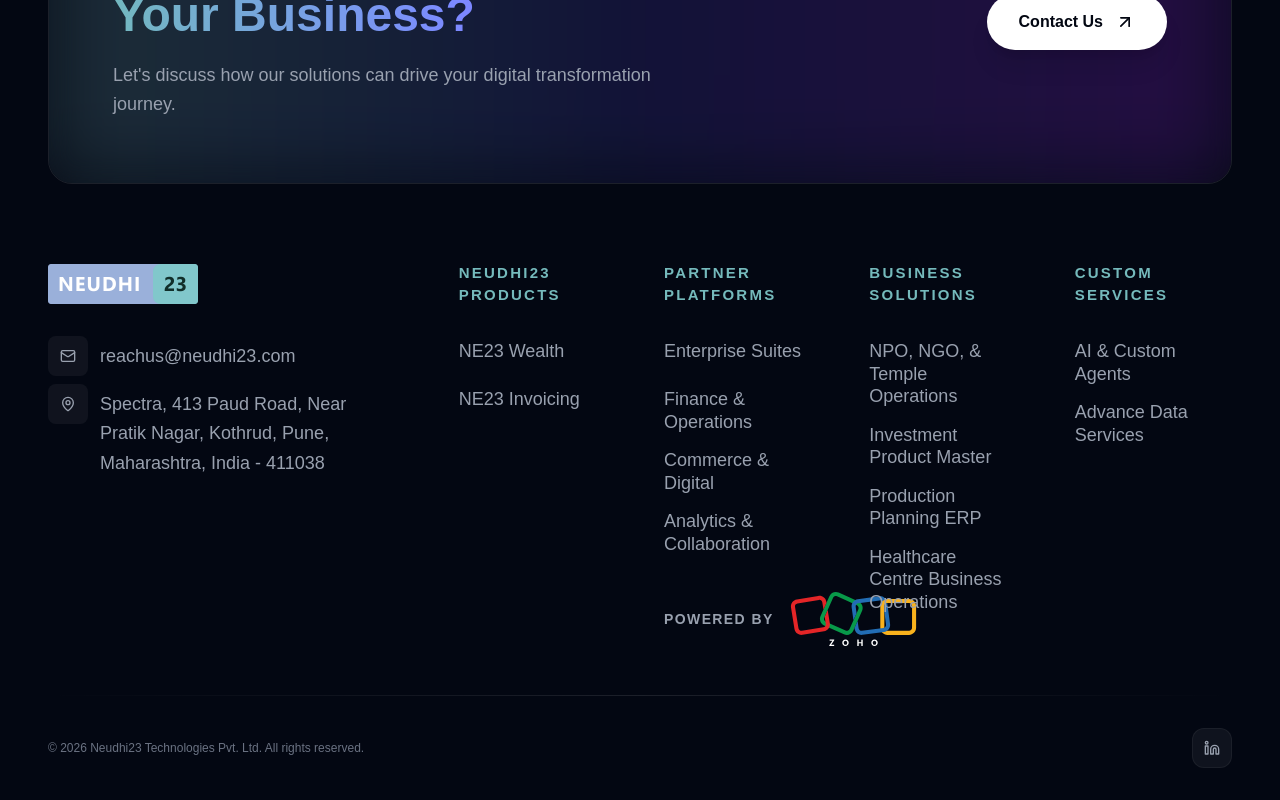
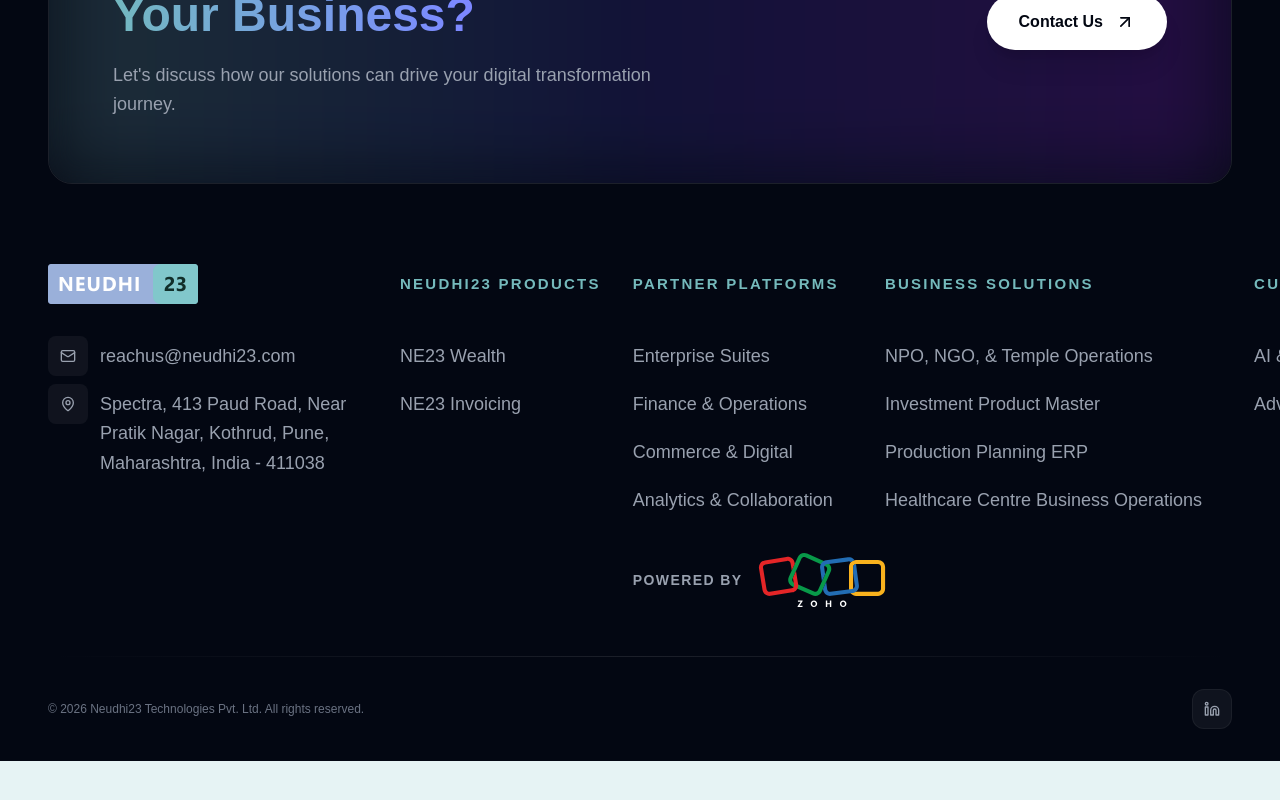
Before and after one commit to adrianclaybourne9-commits/Testing, a Next.js app: page /service in a window 1280 px wide. Shown: the part 2482-3282 px from the top of the page. After the commit the page ends 3243 px from the top, so only its background shows below. Built offline with nearby package versions, Linux system fonts and the light colour scheme; a web font is replaced by a local one.

Commit message:
response

```diff
--- a/src/components/ui/Footer.tsx
+++ b/src/components/ui/Footer.tsx
@@ -144,9 +144,9 @@
       </div>
 
       <div className="relative z-10 max-w-7xl mx-auto px-6 md:px-12 pt-20 pb-12">
-        <div className="grid grid-cols-1 md:grid-cols-2 lg:grid-cols-6 gap-12 lg:gap-8 xl:gap-12">
+        <div className="flex flex-col lg:flex-row justify-between gap-12 lg:gap-8">
 
-          <div className="footer-col md:col-span-2 lg:col-span-2 lg:pr-8">
+          <div className="footer-col lg:max-w-xs shrink-0">
             <div className="flex items-center gap-4 mb-8 h-10">
               <img
                 src={data.brand.logo}
@@ -172,8 +172,8 @@
           </div>
 
           {data.columns.map((col, idx) => (
-            <div key={idx} className="footer-col lg:col-span-1">
-              <h4 className="h-10 flex items-center text-[15px] font-bold text-[#75BABC] uppercase tracking-[0.15em] mb-8">
+            <div key={idx} className="footer-col">
+              <h4 className="h-10 flex items-center text-[15px] font-bold text-[#75BABC] uppercase tracking-[0.15em] mb-8 whitespace-nowrap">
                 {col.title}
               </h4>
               <ul className="space-y-2">
@@ -181,10 +181,10 @@
                   <li key={lIdx}>
                     <Link
                       href={link.href}
-                      className="text-[16px] md:text-[18px] text-gray-400 hover:text-white transition-colors duration-300 relative group flex items-start min-h-[40px]"
+                      className="text-[16px] md:text-[18px] text-gray-400 hover:text-white transition-colors duration-300 relative group flex items-center min-h-[40px]"
                     >
-                      <span className="leading-tight py-1">{link.label}</span>
-                      <ArrowUpRight className="w-4 h-4 ml-1 shrink-0 opacity-0 -translate-y-1 translate-x-[-4px] group-hover:opacity-100 group-hover:translate-y-0 group-hover:translate-x-0 transition-all duration-300 mt-1.5" />
+                      <span className="leading-tight whitespace-nowrap">{link.label}</span>
+                      <ArrowUpRight className="w-4 h-4 ml-1 shrink-0 opacity-0 -translate-y-1 translate-x-[-4px] group-hover:opacity-100 group-hover:translate-y-0 group-hover:translate-x-0 transition-all duration-300 mt-0.5" />
                     </Link>
                   </li>
                 ))}
```
